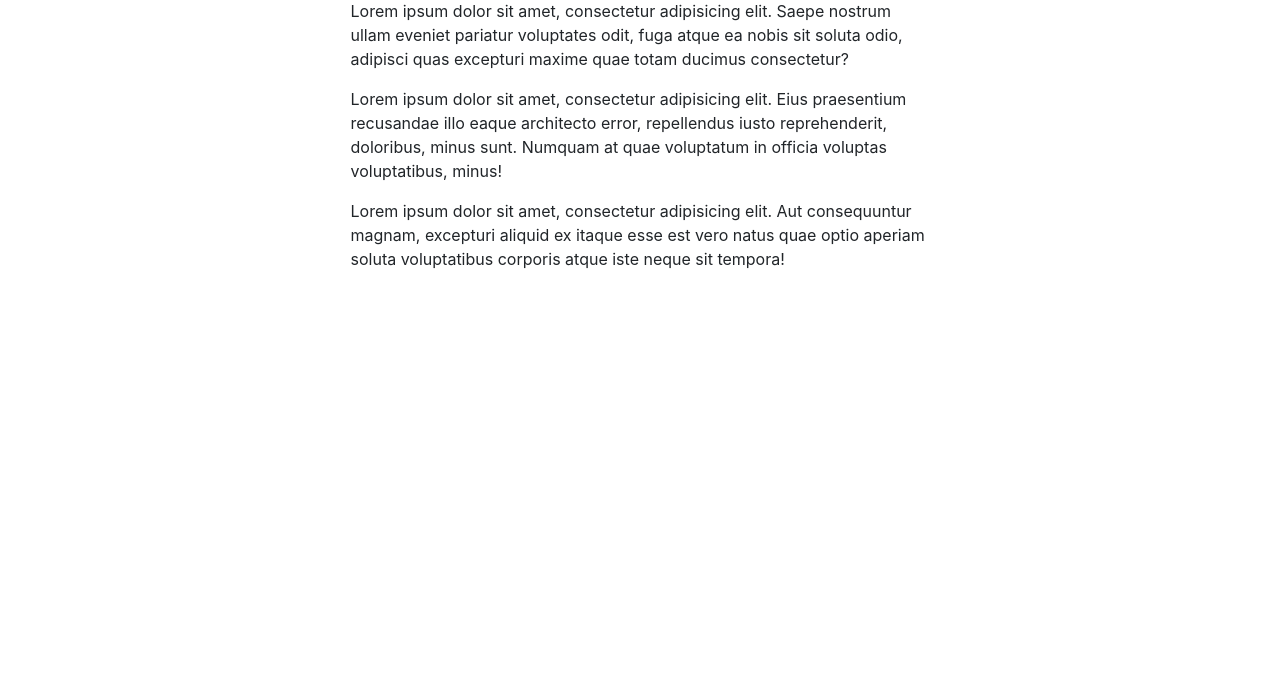
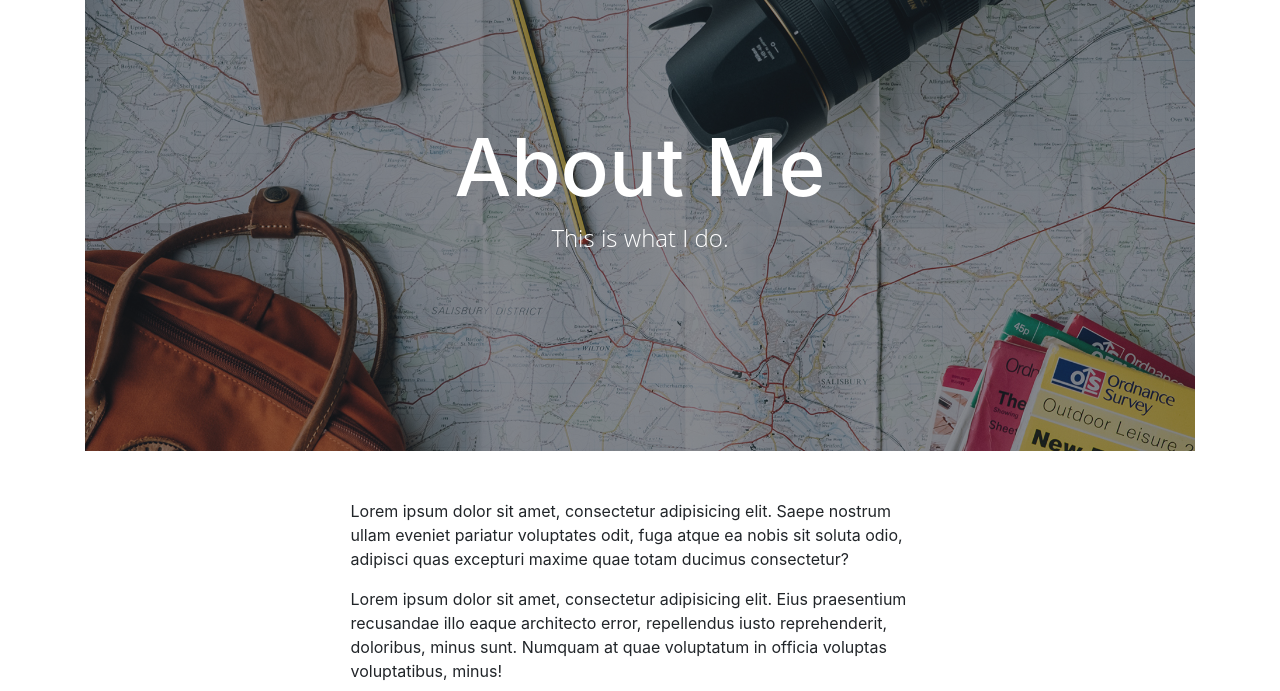
Before and after one commit to Mhoagn/blog-django, a Django app: page /about/ in a window 1280 px wide. Shown: the part 161-852 px from the top of the page. Before the commit the page ends 430 px from the top, so only its background shows below. Run offline with Django 5.2, Linux system fonts and the light colour scheme; parts of the project's set-up code (start-up, migrations or seed data) failed here and were passed over.

Commit message:
add about page

```diff
--- /dev/null
+++ b/static/css/about.css
@@ -0,0 +1,93 @@
+header.masthead {
+  position: relative;
+  margin-bottom: 3rem;
+  padding-top: calc(8rem + 57px);
+  padding-bottom: 8rem;
+  background: no-repeat center center;
+  background-color: #6c757d;
+  background-size: cover;
+  background-attachment: scroll;
+}
+header.masthead:before {
+  content: '';
+  position: absolute;
+  top: 0;
+  left: 0;
+  right: 0;
+  bottom: 0;
+  background-color: #212529;
+  opacity: 0.5;
+}
+header.masthead .page-heading,
+header.masthead .post-heading,
+header.masthead .site-heading {
+  color: #fff;
+}
+header.masthead .page-heading,
+header.masthead .site-heading {
+  text-align: center;
+}
+header.masthead .page-heading h1,
+header.masthead .page-heading .h1,
+header.masthead .site-heading h1,
+header.masthead .site-heading .h1 {
+  font-size: 3rem;
+}
+header.masthead .page-heading .subheading,
+header.masthead .site-heading .subheading {
+  font-size: 1.5rem;
+  font-weight: 300;
+  line-height: 1.1;
+  display: block;
+  margin-top: 0.625rem;
+  font-family: 'Open Sans', -apple-system, BlinkMacSystemFont, 'Segoe UI',
+    Roboto, 'Helvetica Neue', Arial, sans-serif, 'Apple Color Emoji',
+    'Segoe UI Emoji', 'Segoe UI Symbol', 'Noto Color Emoji';
+}
+header.masthead .post-heading h1,
+header.masthead .post-heading .h1 {
+  font-size: 2.25rem;
+}
+header.masthead .post-heading .meta,
+header.masthead .post-heading .subheading {
+  line-height: 1.1;
+  display: block;
+}
+header.masthead .post-heading .subheading {
+  font-size: 1.5rem;
+  font-weight: 600;
+  margin: 0.75rem 0 2rem;
+  font-family: 'Open Sans', -apple-system, BlinkMacSystemFont, 'Segoe UI',
+    Roboto, 'Helvetica Neue', Arial, sans-serif, 'Apple Color Emoji',
+    'Segoe UI Emoji', 'Segoe UI Symbol', 'Noto Color Emoji';
+}
+header.masthead .post-heading .meta {
+  font-size: 1.25rem;
+  font-weight: 300;
+  font-style: italic;
+  font-family: 'Lora', -apple-system, BlinkMacSystemFont, 'Segoe UI', Roboto,
+    'Helvetica Neue', Arial, sans-serif, 'Apple Color Emoji', 'Segoe UI Emoji',
+    'Segoe UI Symbol', 'Noto Color Emoji';
+}
+header.masthead .post-heading .meta a {
+  color: #fff;
+}
+@media (min-width: 992px) {
+  header.masthead {
+    padding-top: 12.5rem;
+    padding-bottom: 12.5rem;
+  }
+  header.masthead .page-heading h1,
+  header.masthead .page-heading .h1,
+  header.masthead .site-heading h1,
+  header.masthead .site-heading .h1 {
+    font-size: 5rem;
+  }
+  header.masthead .post-heading h1,
+  header.masthead .post-heading .h1 {
+    font-size: 3.5rem;
+  }
+  header.masthead .post-heading .subheading {
+    font-size: 1.875rem;
+  }
+}
--- a/templates/homepage/about.html
+++ b/templates/homepage/about.html
@@ -6,6 +6,7 @@ About
 
 {% block content %}
 {%load static%}
+<link rel="stylesheet" href="{% static 'css/about.css' %}">
 <header class="masthead" style="background-image: url('{% static 'images/about-bg.png' %}')">
     <div class="container position-relative px-4 px-lg-5">
         <div class="row gx-4 gx-lg-5 justify-content-center">
```
Also changed, not shown: static/images/about-bg.png (renamed from static/images/about-bg.jpg).
